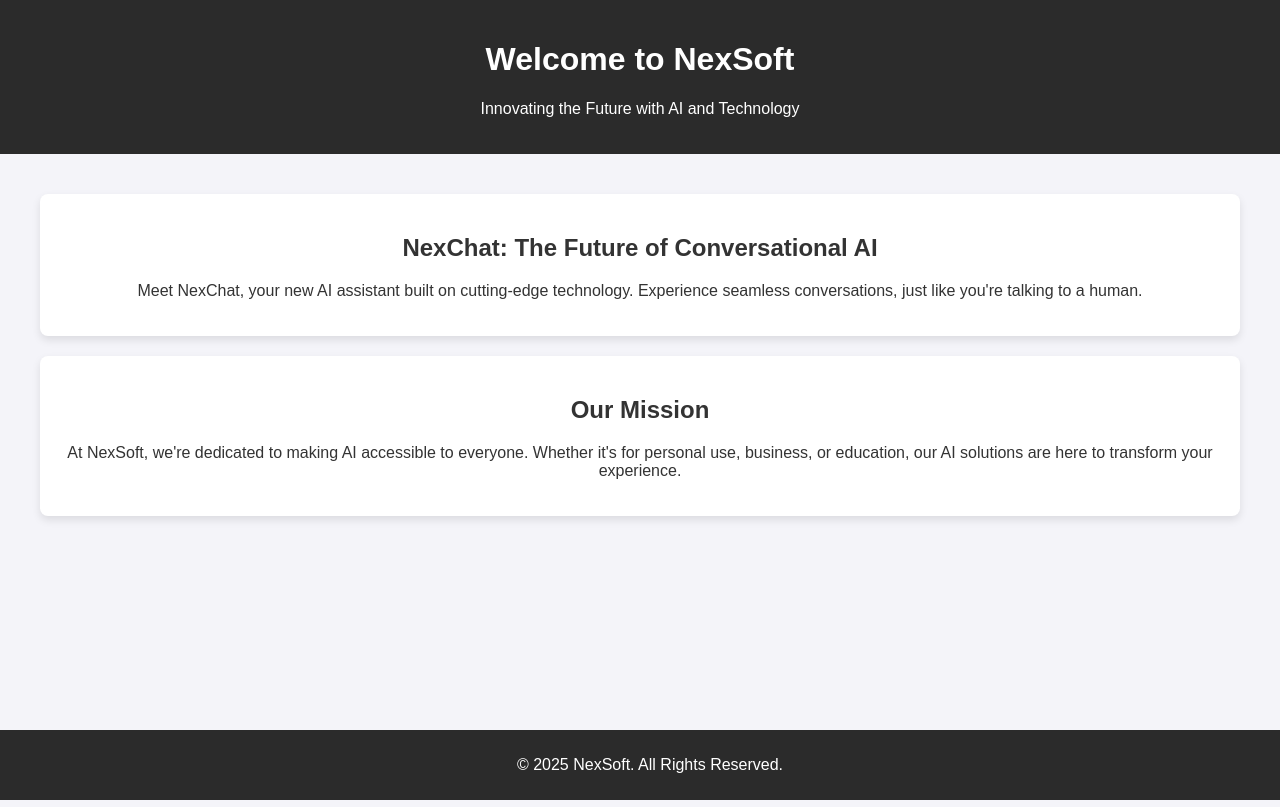
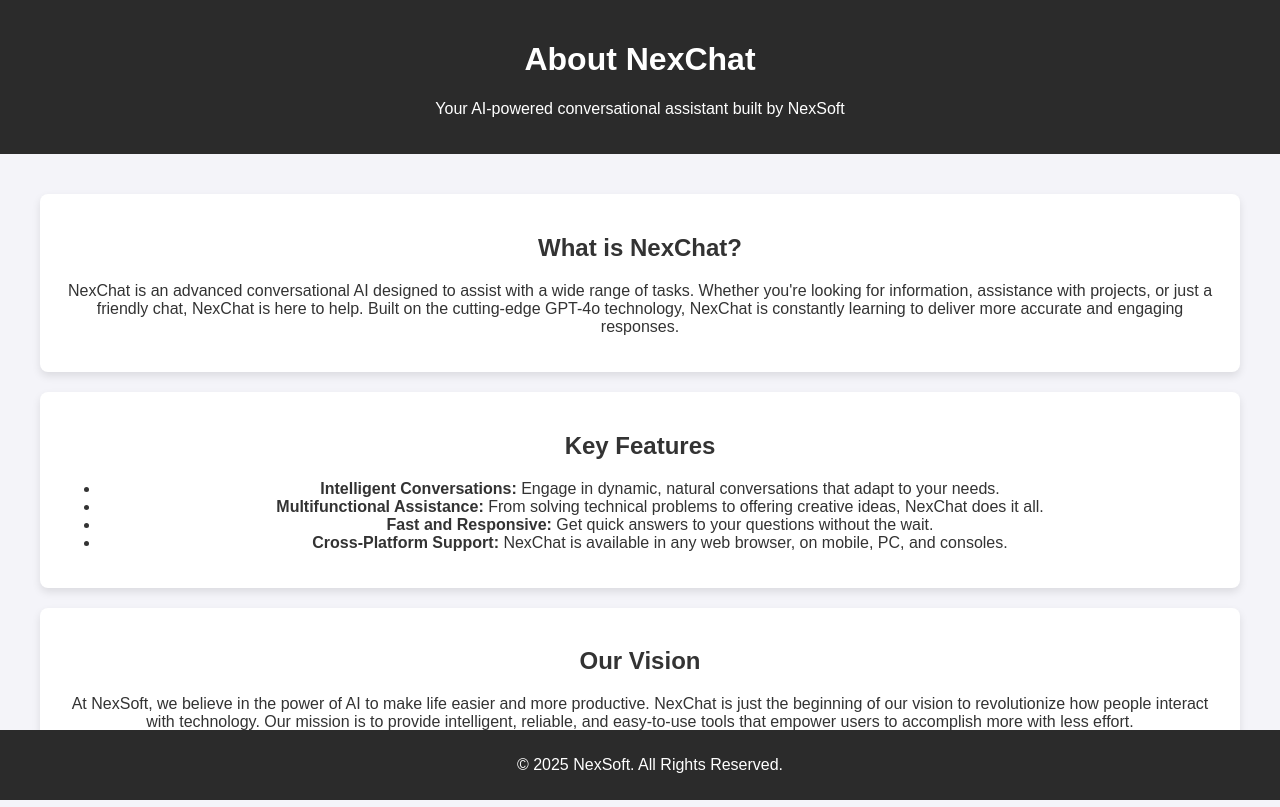
Before and after one commit to TheNexSoft/TheNexSoft.github.io, a plain HTML site: page Index.html in a window 1280 px wide. Drawn offline with Linux system fonts and the light colour scheme.

Commit message:
Added NexChat Index.html

```diff
--- a/Index.html
+++ b/Index.html
@@ -3,7 +3,7 @@
 <head>
     <meta charset="UTF-8">
     <meta name="viewport" content="width=device-width, initial-scale=1.0">
-    <title>NexSoft - Innovating the Future</title>
+    <title>About NexChat - NexSoft</title>
     <style>
         body {
             font-family: Arial, sans-serif;
@@ -42,19 +42,29 @@
 </head>
 <body>
     <header>
-        <h1>Welcome to NexSoft</h1>
-        <p>Innovating the Future with AI and Technology</p>
+        <h1>About NexChat</h1>
+        <p>Your AI-powered conversational assistant built by NexSoft</p>
     </header>
 
     <main>
         <section class="feature">
-            <h2>NexChat: The Future of Conversational AI</h2>
-            <p>Meet NexChat, your new AI assistant built on cutting-edge technology. Experience seamless conversations, just like you're talking to a human.</p>
+            <h2>What is NexChat?</h2>
+            <p>NexChat is an advanced conversational AI designed to assist with a wide range of tasks. Whether you're looking for information, assistance with projects, or just a friendly chat, NexChat is here to help. Built on the cutting-edge GPT-4o technology, NexChat is constantly learning to deliver more accurate and engaging responses.</p>
         </section>
 
         <section class="feature">
-            <h2>Our Mission</h2>
-            <p>At NexSoft, we're dedicated to making AI accessible to everyone. Whether it's for personal use, business, or education, our AI solutions are here to transform your experience.</p>
+            <h2>Key Features</h2>
+            <ul>
+                <li><strong>Intelligent Conversations:</strong> Engage in dynamic, natural conversations that adapt to your needs.</li>
+                <li><strong>Multifunctional Assistance:</strong> From solving technical problems to offering creative ideas, NexChat does it all.</li>
+                <li><strong>Fast and Responsive:</strong> Get quick answers to your questions without the wait.</li>
+                <li><strong>Cross-Platform Support:</strong> NexChat is available in any web browser, on mobile, PC, and consoles.</li>
+            </ul>
+        </section>
+
+        <section class="feature">
+            <h2>Our Vision</h2>
+            <p>At NexSoft, we believe in the power of AI to make life easier and more productive. NexChat is just the beginning of our vision to revolutionize how people interact with technology. Our mission is to provide intelligent, reliable, and easy-to-use tools that empower users to accomplish more with less effort.</p>
         </section>
     </main>
 
```
